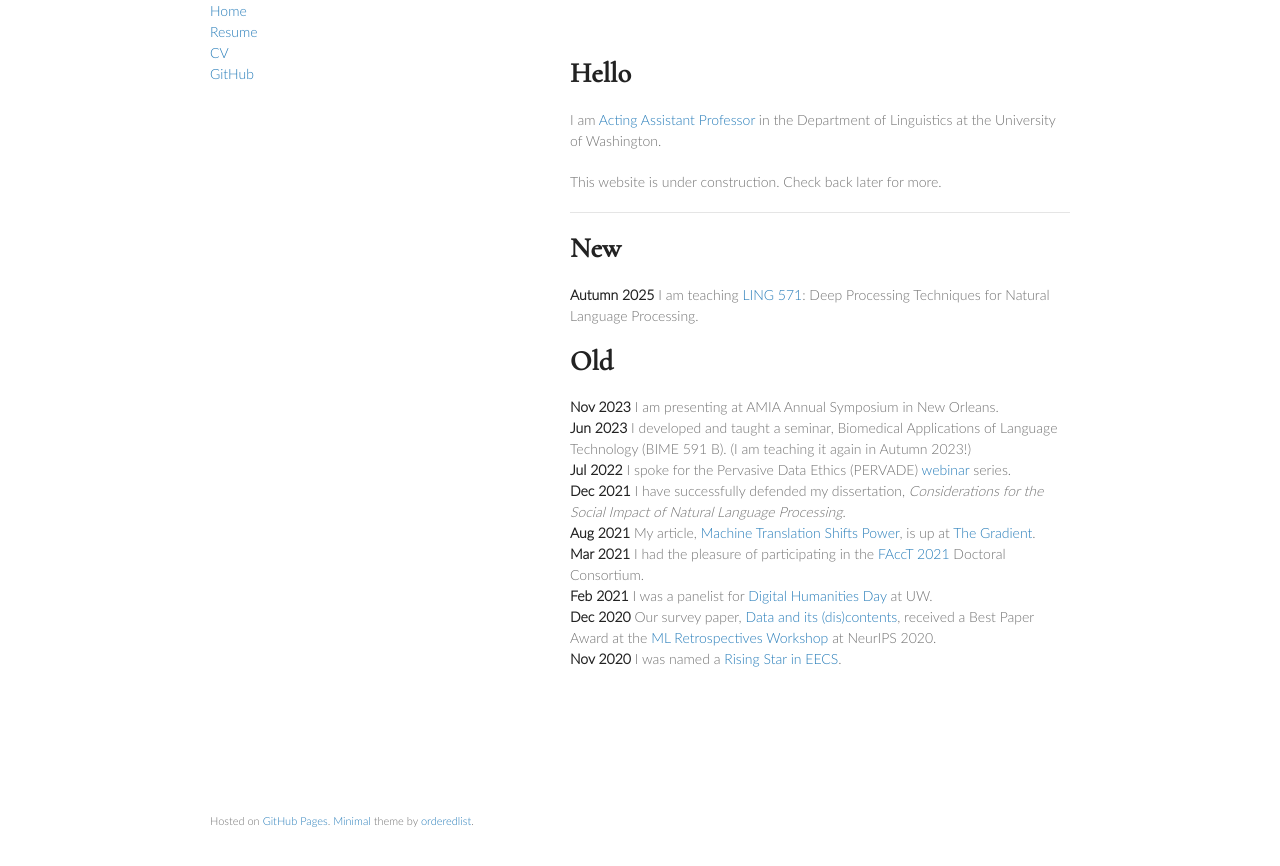
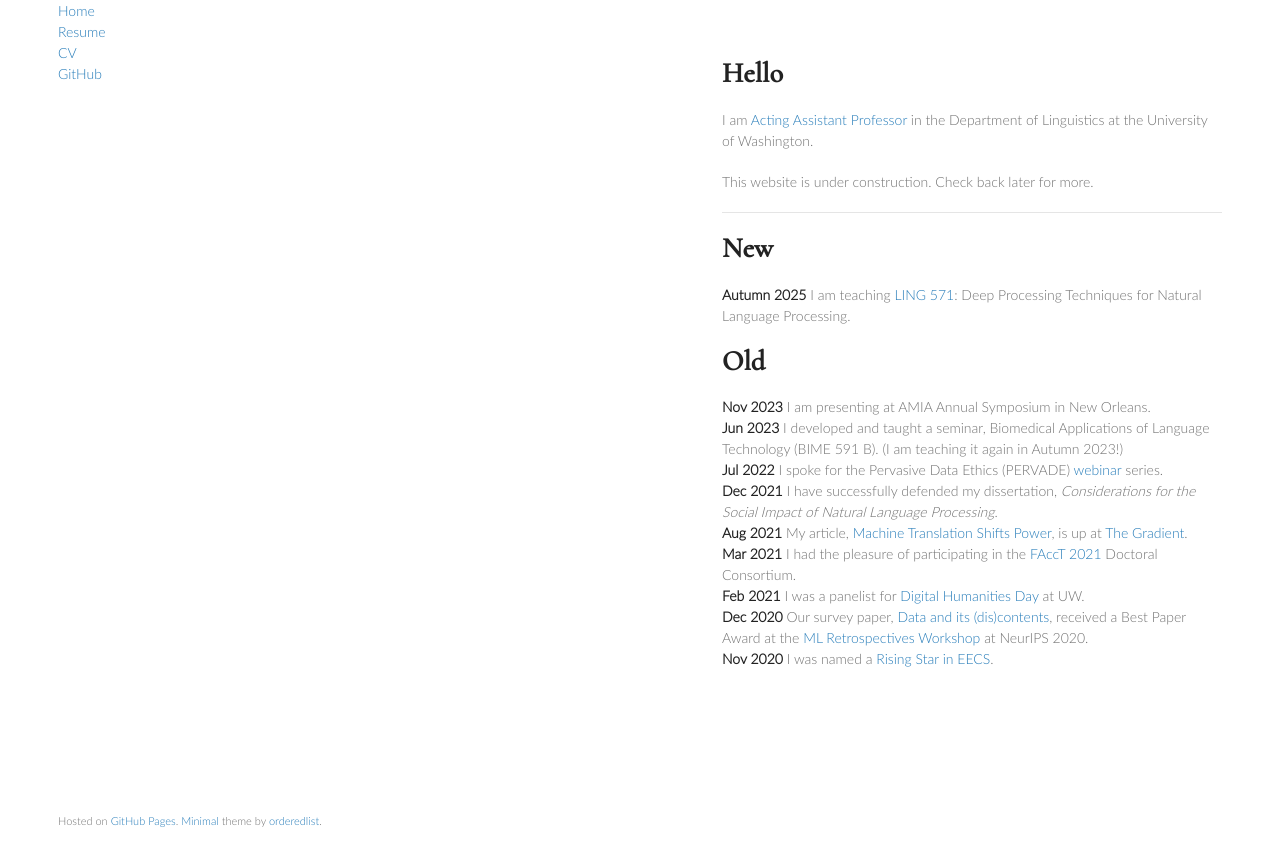
Before and after one commit to amandalynne/amandalynne.github.io, a Jekyll site: the page built from index.md, in a window 1280 px wide. Shown: the top 866 px of the page. Built offline with Jekyll 4.4.1, drawn with Linux system fonts in a browser that asks for light colours; our own code applies the rules of GitHub Pages for plain Markdown files.

Commit message:
Update jekyll-theme-minimal.scss

```diff
--- a/_sass/jekyll-theme-minimal.scss
+++ b/_sass/jekyll-theme-minimal.scss
@@ -59,7 +59,7 @@ a:hover small {
 }
 
 .wrapper {
-  width:860px;
+  width:100%;
   margin:0 auto;
 }
 
```
